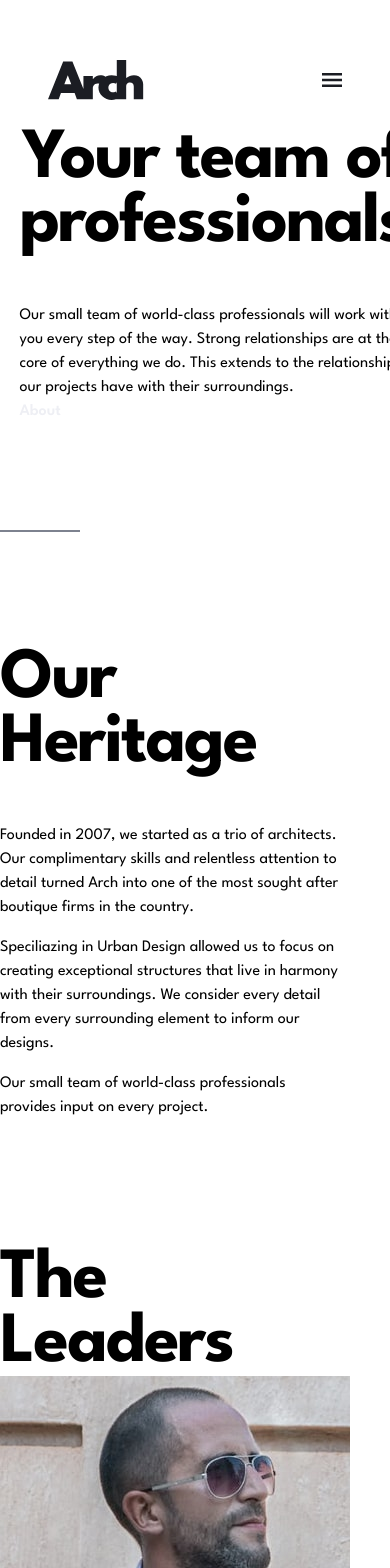
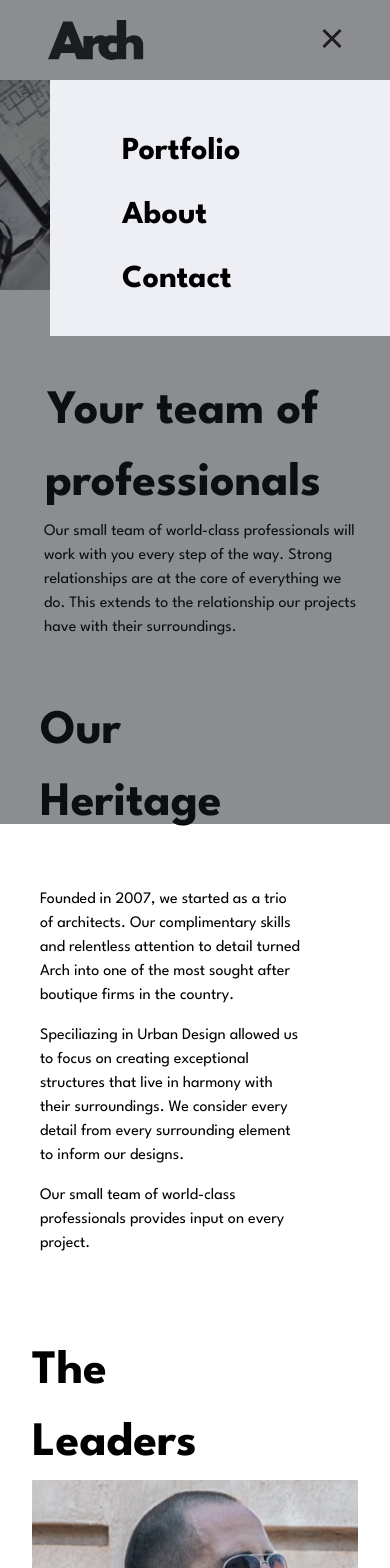
Before and after one commit to ttsoares/arch_studio, a Next.js app: page /about in a window 390 px wide. Shown: the top 1568 px of the page. Built offline with nearby package versions, Linux system fonts and the light colour scheme.

Commit message:
Only Contact SD

```diff
--- a/app/about/page.jsx
+++ b/app/about/page.jsx
@@ -45,7 +45,7 @@ const Page = () => {
         A B O U T
       </p>
       {/* Hero */}
-      <div className="w-[90%] relative flex mx-auto mb-32">
+      <div className="w-full lg:w-[90%] relative flex mx-auto mb-32">
         <div className="w-full relative">
           {/* LG */}
           <div className="hidden lg:block relative w-[635px] h-[720px]">
@@ -56,23 +56,26 @@ const Page = () => {
             <Image src={HeroTbl} alt="Keyboard" fill />
           </div>
           {/* SD */}
-          <div className="md:hidden relative w-[375px] h-[240px]">
+          <div className="md:hidden relative w-full h-[240px]">
             <Image src={HeroMob} alt="Keyboard" fill />
           </div>
 
-          <h1 className="absolute lg:top-[130px] md:top-44 md:-right-16 lg:right-5 z-20 font-semibold md:text-[10rem] lg:text-3xl text-cus_vl_gray">
+          <h1 className="hidden md:block absolute lg:top-[130px] md:top-44 md:-right-16 lg:right-5 z-20 font-semibold md:text-[10rem] lg:text-3xl text-cus_vl_gray">
             About
           </h1>
           {/*  */}
           <div
-            className="flex flex-col justify-end items-center absolute bg-white bottom-0
+            className="flex flex-col justify-end items-center absolute bg-white
+            w-full pl-8 md:pl-0 h-[350px] -left-7 -bottom-80
             md:left-14 md:w-[572px] md:h-[431px]
             lg:left-auto lg:-right-40 lg:bottom-0 lg:w-[793px] lg:h-[503px] "
           >
-            <div className=" flex flex-col items-center justify-end">
-              <h2 className="text-xl font-bold">Your team of</h2>
-              <h2 className="text-xl font-bold">professionals</h2>
-              <p className="md:w-2/3 lg:w-1/2 mt-12 lg:mb-8">
+            <div className="flex flex-col items-center justify-end ">
+              <h2 className="text-[3rem] md:text-xl font-bold">Your team of</h2>
+              <h2 className="text-[3rem] md:text-xl font-bold">
+                professionals
+              </h2>
+              <p className="ml-10 md:ml-0 md:w-2/3 lg:w-1/2 md:mt-12 lg:mb-8">
                 Our small team of world-class professionals will work with you
                 every step of the way. Strong relationships are at the core of
                 everything we do. This extends to the relationship our projects
@@ -83,11 +86,11 @@ const Page = () => {
         </div>
       </div>
       {/* Heritage */}
-      <div className="w-full lg:w-[90%] mx-auto flex mb-32">
+      <div className="w-full lg:w-[90%] mx-auto flex mb-20 md:mb-32 mt-32 md:mt-0 px-10">
         <div className="w-full lg:w-1/2 pr-12">
           <div className="h-1 w-20 border-b-2 border-cus_m_gray mb-20"></div>
-          <h2 className="text-xl pt-9">Our</h2>
-          <h2 className="mb-12 text-xl">Heritage</h2>
+          <h2 className="text-[3rem] font-bold md:text-xl pt-9">Our</h2>
+          <h2 className="text-[3rem] font-bold md:text-xl mb-12">Heritage</h2>
           <div className="w-full lg:w-3/4">
             <p className="mb-4">
               Founded in 2007, we started as a trio of architects. Our
@@ -114,19 +117,29 @@ const Page = () => {
         </div>
       </div>
       {/* Leaders */}
-      <div className="w-full lg:w-[90%] mx-auto flex flex-col lg:flex-row">
-        <div className="w-1/3 self-start">
-          <h2 className="text-xl">The</h2>
-          <h2 className="text-xl">Leaders</h2>
+      <div className="w-full lg:w-[90%] lg:mx-auto flex flex-col lg:flex-row">
+        <div className="w-1/3 self-start ml-8">
+          <h2 className="text-[3rem] font-bold lg:text-xl">The</h2>
+          <h2 className="text-[3rem] font-bold lg:text-xl">Leaders</h2>
         </div>
-        <div className="w-full lg:w-2/3">
+        <div className="w-full px-8 md:px-0 lg:w-2/3">
           <div className="grid grid-cols-1 md:grid-cols-2 lg:grid-cols-2 lg:gap-y-12">
             {DATA.map((elm, index) => (
               <div key={index} className="group relative mb-10">
                 <div className="flex relative md:w-[280px] md:h-[256px] lg:w-[350px] lg:h-[320px]">
                   <Image src={elm.img} alt="Jake" />
                 </div>
-                <div className="absolute inset-0 md:w-[280px] md:h-[256px] lg:w-[350px] h-0 flex flex-col justify-center items-center bg-black/50 opacity-0 group-hover:lg:h-[320px] group-hover:md:h-[256px] group-hover:opacity-100 duration-500">
+                <div
+                  className="absolute inset-0
+                w-[310px]
+                md:w-[280px] md:h-[256px]
+                lg:w-[350px]
+                h-0 flex flex-col justify-center items-center bg-black/50 opacity-0
+                group-hover:h-[285px]
+                group-hover:lg:h-[320px]
+                group-hover:md:h-[256px]
+                group-hover:opacity-100 duration-500"
+                >
                   <div className="flex items-center justify-center space-x-5 invert">
                     <Image
                       className="hover:animate-pulse"
--- a/components/Button.jsx
+++ b/components/Button.jsx
@@ -11,7 +11,7 @@ const Buttom = ({ children, type = "button", width = "fit" }) => {
       type={type}
       className={`${
         width === "full" ? "w-full" : "w-fit"
-      } flex h-20 md:px-10 lg:px-20 bg-cus_d_blue text-white items-center justify-center hover:bg-cus_m_gray`}
+      } flex h-20 px-10 lg:px-20 bg-cus_d_blue text-white items-center justify-center hover:bg-cus_m_gray`}
     >
       {children && <p className={`font-bold mr-4`}>{children}</p>}
       <Image
--- a/components/Nav.jsx
+++ b/components/Nav.jsx
@@ -26,14 +26,14 @@ export const MENU_ITENS = [
 
 //-----------------
 const Nav = () => {
-  const [showBM, setShowBM] = useState(false);
+  const [showBM, setShowBM] = useState(true);
 
   function toggleMenu() {
     setShowBM(!showBM);
   }
 
   return (
-    <section className="w-full my-4 h-32 bg-white flex items-center justify-between md:justify-start relative">
+    <section className="w-full lg:my-4 h-20 lg:h-32 bg-white flex items-center justify-between md:justify-start relative">
       <Link href="/">
         <div className="ml-12 lg:ml-20 h-10 w-24 flex hover:animate-bounce">
           <Image src={Logo} alt="Logo Arch" />
@@ -43,12 +43,12 @@ const Nav = () => {
       {/* SM */}
       <div className="md:hidden mr-10">
         {showBM ? (
-          <div className="absolute -mt-5 inset-0 w-full h-screen z-20  bg-slate-400/50 ">
-            <div className="absolute top-16 right-32 w-38 h-64 bg-gray-500 p-10">
+          <div className="absolute -mt-5 inset-0 w-full h-screen z-20  bg-cus_d_blue/50 ">
+            <div className="absolute top-[100px] right-0 w-[340px] h-64 bg-cus_vl_gray p-10">
               {MENU_ITENS.map((item, index) => (
                 <div
                   key={index}
-                  className="px-8 py-4 text-base font-bold flex items-center"
+                  className="px-8 py-3 text-lg font-bold flex items-center"
                 >
                   <Link href={item.link}>{item.text}</Link>
                 </div>
@@ -56,7 +56,7 @@ const Nav = () => {
             </div>
             <div
               onClick={toggleMenu}
-              className="p-2 absolute top-16 right-11 text-3xl font-bold"
+              className="p-2 absolute top-10 right-10 text-3xl font-bold"
             >
               <Image src={Close} alt="Close menu" width={20} height={20} />
             </div>
```
